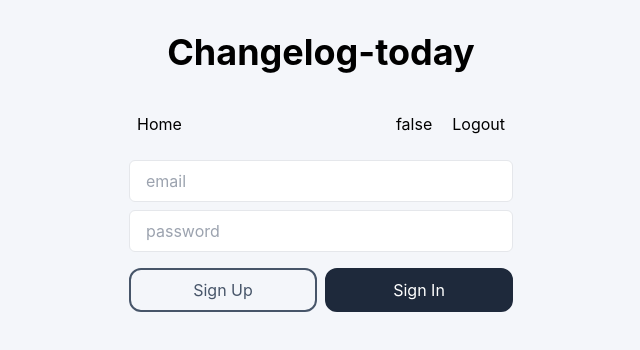
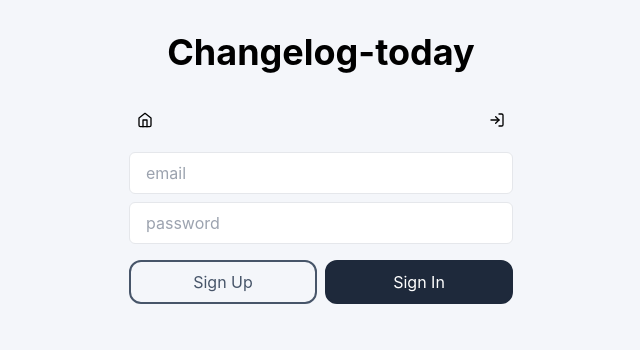
Before and after one commit to imytdotio/changelog-today, a React (Create React App) app: page /login in a window 1280 px wide. Shown: the top 350 px of the page, without its empty margins (319-959 px from the left). Built offline with nearby package versions, Linux system fonts and the light colour scheme; no server answers.

Commit message:
iconize nav bar

```diff
--- a/src/Components/Nav.js
+++ b/src/Components/Nav.js
@@ -1,6 +1,9 @@
-import React, { useContext } from "react";
-import { NavLink } from "react-router-dom";
+import React, { useContext, useEffect, useState } from "react";
+import { NavLink, useLocation, useParams } from "react-router-dom";
+import { supabase } from "../Config/supabase";
 import { AuthContext } from "../Context/AuthContext";
+import { FiHome, FiLogIn, FiLogOut, FiUser } from "react-icons/fi";
+import { SignOut } from "./Auth";
 
 /**
  * @author
@@ -8,23 +11,52 @@ import { AuthContext } from "../Context/AuthContext";
  **/
 
 export const Nav = (props) => {
+  const location = useLocation();
+  const { userHandle } = useParams();
   const nav = "hover:bg-gray-200 duration-200 p-2 rounded-md";
-  const { user } = useContext(AuthContext);
+  const { user, signOut } = useContext(AuthContext);
+  const [handle, setHandle] = useState("");
+
+  useEffect(() => {
+    const fetchLoggedInHandle = async () => {
+      const { data, error } = await supabase
+        .from("users")
+        .select()
+        .eq("uid", user.user.id);
+      if (error) {
+        console.log(error);
+        return;
+      }
+
+      if (data) {
+        setHandle(data[0].handle);
+      }
+    };
+    user && fetchLoggedInHandle();
+  }, [user]);
+
   return (
     <div className="flex w-full md:w-96 m-auto my-4">
       <ul className="flex flex-1 gap-1">
         <NavLink className={nav} to="/">
-          Home
+          <FiHome className="my-auto h-full" />
         </NavLink>
       </ul>
       <ul className="flex gap-1">
-        <NavLink className={nav} to="/u/imyt.io">
-          {/* It should be redirected to :userHandle */}
-          {user ? "true" : "false"}
-        </NavLink>
-        <NavLink className={nav} to="login">
-          Logout
-        </NavLink>
+        {user ? (
+          <div className="flex flex-row gap-2">
+            <NavLink className={nav} to={`/u/${handle}`}>
+              <FiUser className="my-auto h-full" />
+            </NavLink>
+            <button className={nav} onClick={signOut}>
+              <FiLogOut className="my-auto h-full" />
+            </button>
+          </div>
+        ) : (
+          <NavLink className={nav} to="/login">
+            <FiLogIn className="my-auto h-full" />
+          </NavLink>
+        )}
       </ul>
     </div>
   );
--- a/src/Context/AuthContext.js
+++ b/src/Context/AuthContext.js
@@ -5,6 +5,8 @@ export const AuthContext = createContext();
 
 export const AuthProvider = (props) => {
   const [user, setUser] = useState();
+  const [session, setSession] = useState();
+  const [error, setError] = useState();
   const signUp = async (email, password) => {
     const { data, error } = await supabase.auth.signUp({
       email: email,
@@ -33,6 +35,7 @@ export const AuthProvider = (props) => {
     if (data) {
       console.log(data);
       setUser(data.user);
+      setUser(data.session);
     }
   };
 
@@ -41,11 +44,16 @@ export const AuthProvider = (props) => {
     if (error) {
       console.log(error);
       return;
+    } else {
+      setUser(null);
+      setSession(null);
     }
   };
 
   return (
-    <AuthContext.Provider value={{ signUp, signInWithPassword, signOut, user }}>
+    <AuthContext.Provider
+      value={{ signUp, signInWithPassword, signOut, user, session }}
+    >
       {props.children}
     </AuthContext.Provider>
   );
--- a/src/Page/Login.js
+++ b/src/Page/Login.js
@@ -1,12 +1,10 @@
-import React from "react";
+import React, { useContext } from "react";
 import { SignIn } from "../Components/Auth";
+import { AuthContext } from "../Context/AuthContext";
 
 const Login = () => {
-  return (
-    <>
-      <SignIn />
-    </>
-  );
+  const { user } = useContext(AuthContext);
+  return <>{user ? "" : <SignIn />}</>;
 };
 
 export default Login;
```
Also changed, not shown: 1 other file (tests, documents, lock files or other folders).
